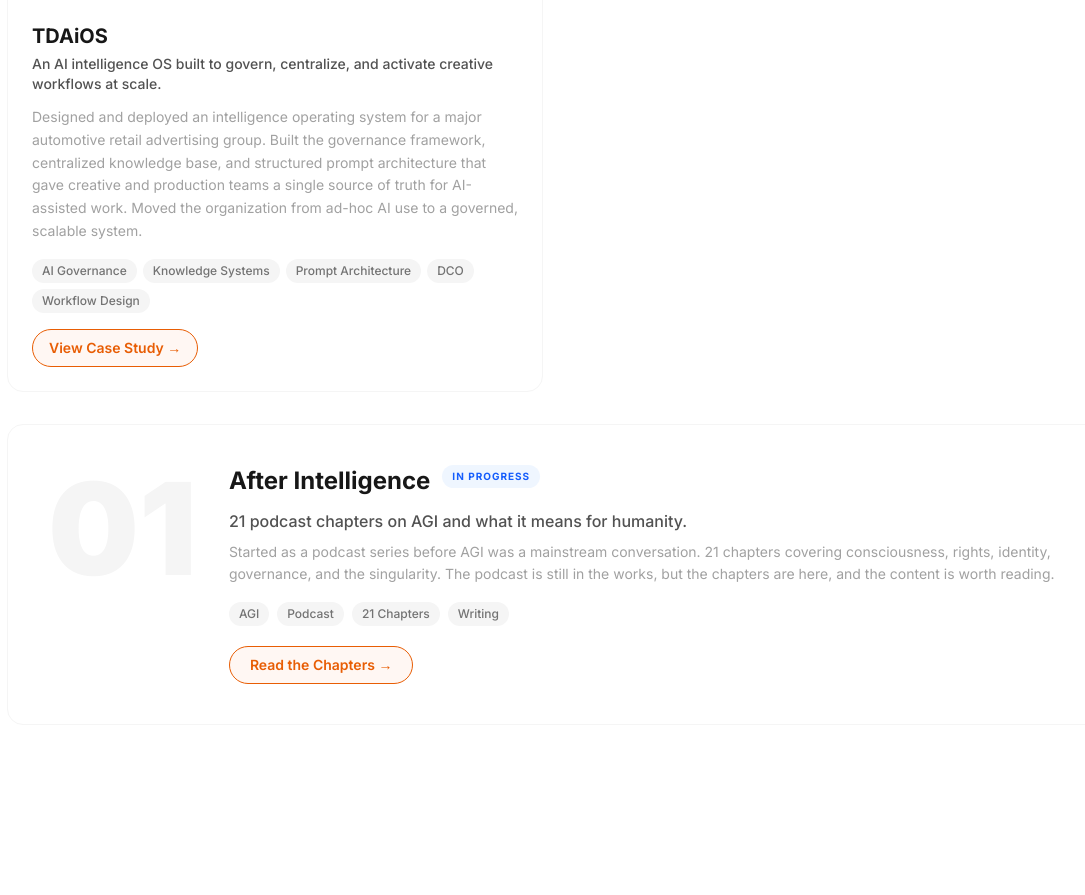
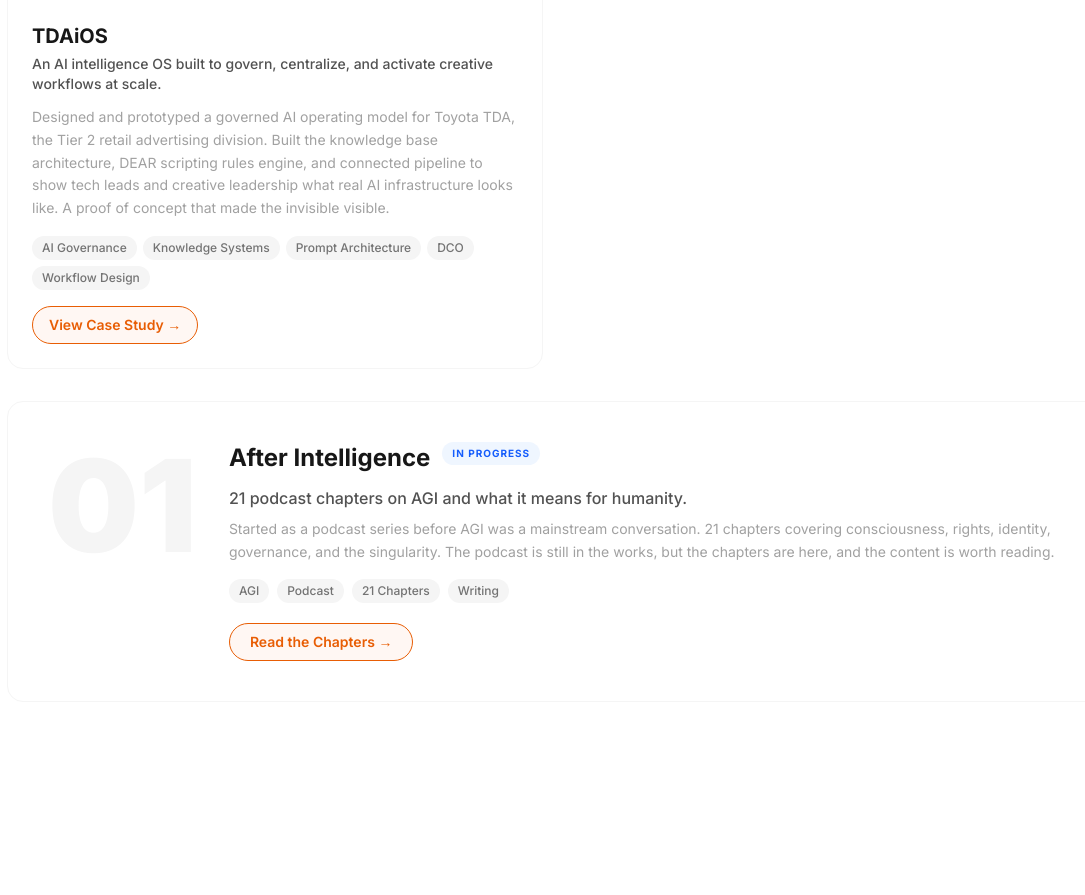
Before and after one commit to rekaldsi/digijerry-portfolio-ai, a React (Vite) app: page / in a window 1280 px wide. Shown: the part 4652-5547 px from the top of the page, without its empty margins (81-1166 px from the left). Built offline with nearby package versions, Linux system fonts and the light colour scheme.

Commit message:
fix: name Toyota TDA explicitly, reframe TDAiOS as prototype/proof of concept

```diff
--- a/src/components/Projects.tsx
+++ b/src/components/Projects.tsx
@@ -56,7 +56,7 @@ const projects: Project[] = [
     name: 'TDAiOS',
     status: 'LIVE',
     description: 'An AI intelligence OS built to govern, centralize, and activate creative workflows at scale.',
-    detail: 'Designed and deployed an intelligence operating system for a major automotive retail advertising group. Built the governance framework, centralized knowledge base, and structured prompt architecture that gave creative and production teams a single source of truth for AI-assisted work. Moved the organization from ad-hoc AI use to a governed, scalable system.',
+    detail: 'Designed and prototyped a governed AI operating model for Toyota TDA, the Tier 2 retail advertising division. Built the knowledge base architecture, DEAR scripting rules engine, and connected pipeline to show tech leads and creative leadership what real AI infrastructure looks like. A proof of concept that made the invisible visible.',
     tags: ['AI Governance', 'Knowledge Systems', 'Prompt Architecture', 'DCO', 'Workflow Design'],
     heroImage: '/tdaios-card.jpg',
     link: '/tda',
--- a/src/pages/TDA.tsx
+++ b/src/pages/TDA.tsx
@@ -74,7 +74,7 @@ export default function TDA() {
 
           <motion.p className="text-neutral-400 text-lg max-w-2xl leading-relaxed mb-14"
             initial={{ opacity: 0, y: 20 }} animate={{ opacity: 1, y: 0 }} transition={{ duration: 0.5, delay: 0.2 }}>
-            A governance-first operating model designed and prototyped to show a major automotive brand how to unify DEAR scripting, dynamic offer logic, personalization rules, and AI-assisted production into one connected system. Built to help leadership understand what real AI infrastructure looks like, not a prompt, not a button, but a connected system with memory, rules, and measurable outcomes.
+            A governance-first operating model designed and prototyped for Toyota TDA, showing their tech leads and creative leadership how to unify DEAR scripting, dynamic offer logic, personalization rules, and AI-assisted production into one connected system. Built to make the case that real AI infrastructure isn't a prompt or a button, it's a connected system with memory, rules, and measurable outcomes.
           </motion.p>
 
           <motion.div className="flex flex-wrap gap-4"
```
